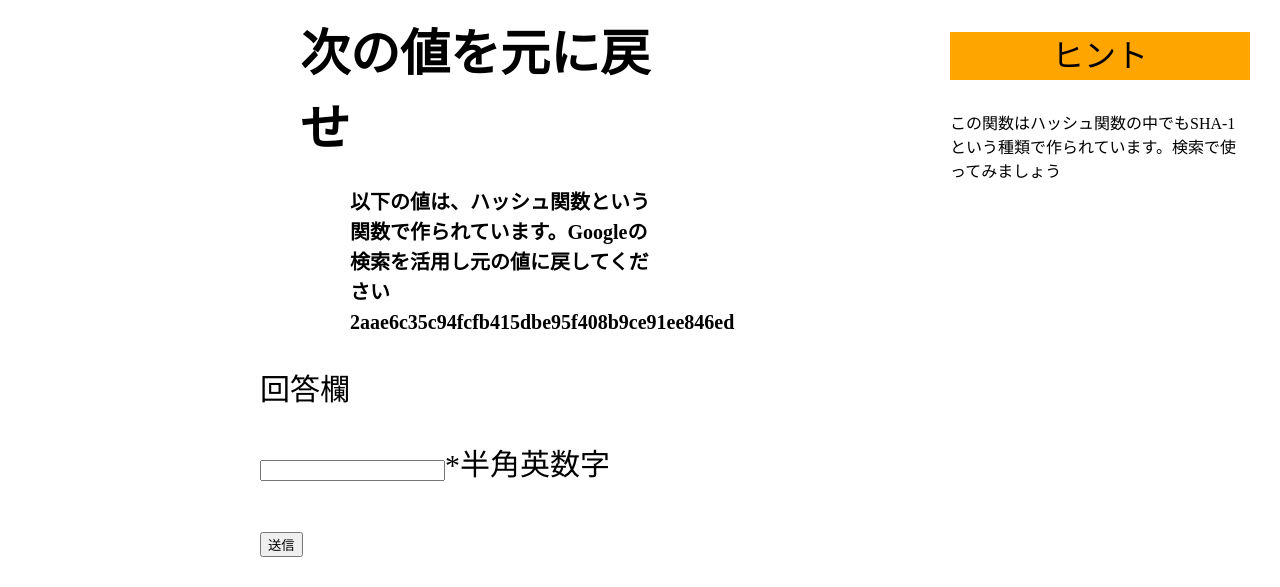
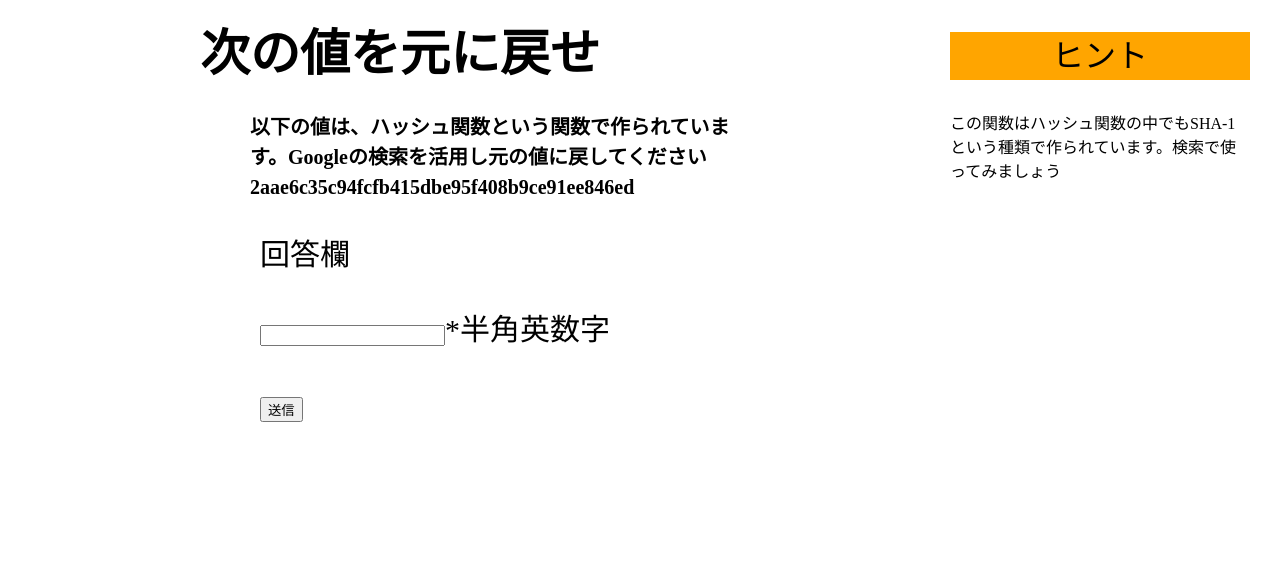
Before and after one commit to miuratomonori/SecurityGame, a PHP site: page /question.html in a window 1280 px wide. Shown: the top 587 px of the page. Run offline with PHP 8.4, Linux system fonts and the light colour scheme.

Commit message:
Update aiueo.css

```diff
--- a/aiueo.css
+++ b/aiueo.css
@@ -56,10 +56,9 @@ body {
 	margin:0 auto 0 auto;
 	float: left;
 	font-size: 25px;
-
 }
 .quiz{
-	width:500px;
+	width:700px;
 	margin:0 auto 0 auto;
 }
 .form{
```
